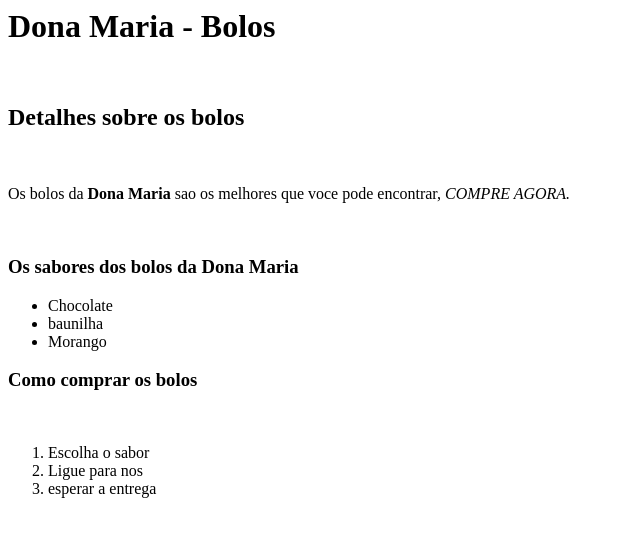
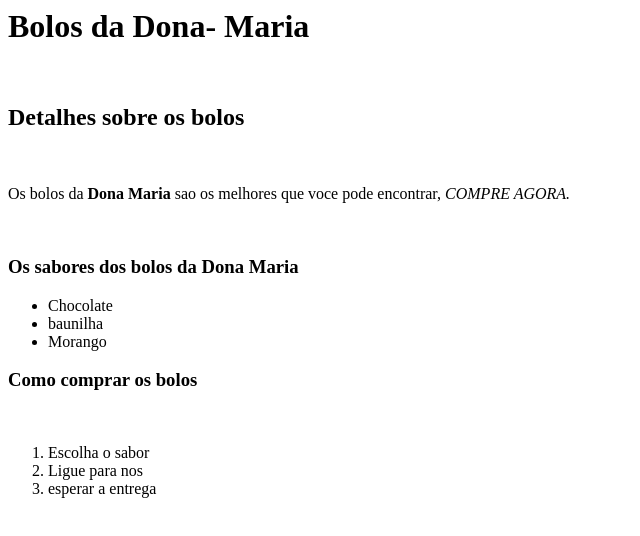
Before and after one commit to SamuelVictorMedeiros/web-platform-8mrrds, a plain HTML site: page index.html in a window 1280 px wide. Shown: the whole page, without its empty margins (0-640 px from the left). Drawn offline with Linux system fonts and the light colour scheme.

Commit message:
1 file modified

```diff
--- a/index.html
+++ b/index.html
@@ -29,7 +29,7 @@
          -  li - Itens da lista
 -->
 
-<h1>Dona Maria - Bolos</h1>
+<h1>Bolos da Dona- Maria</h1>
 
 <br>
 <h2>Detalhes sobre os bolos</h2>
```
